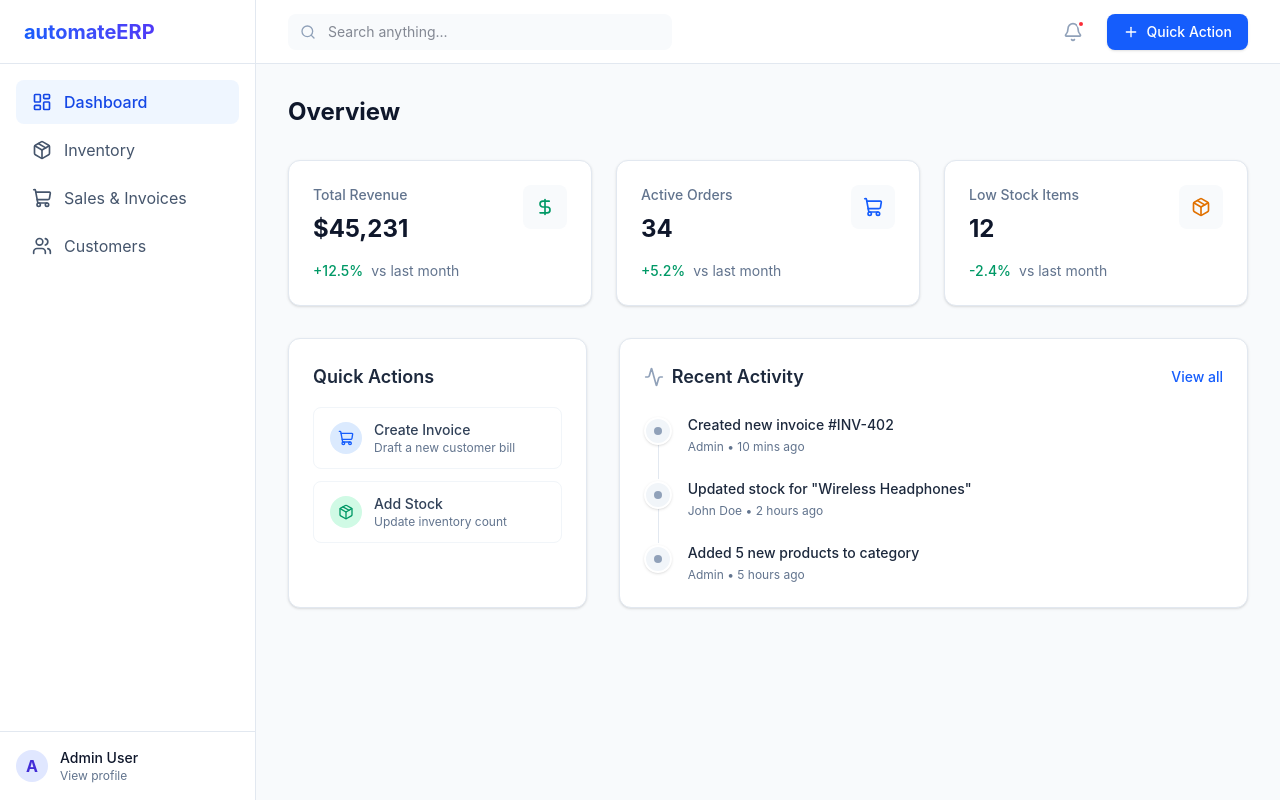
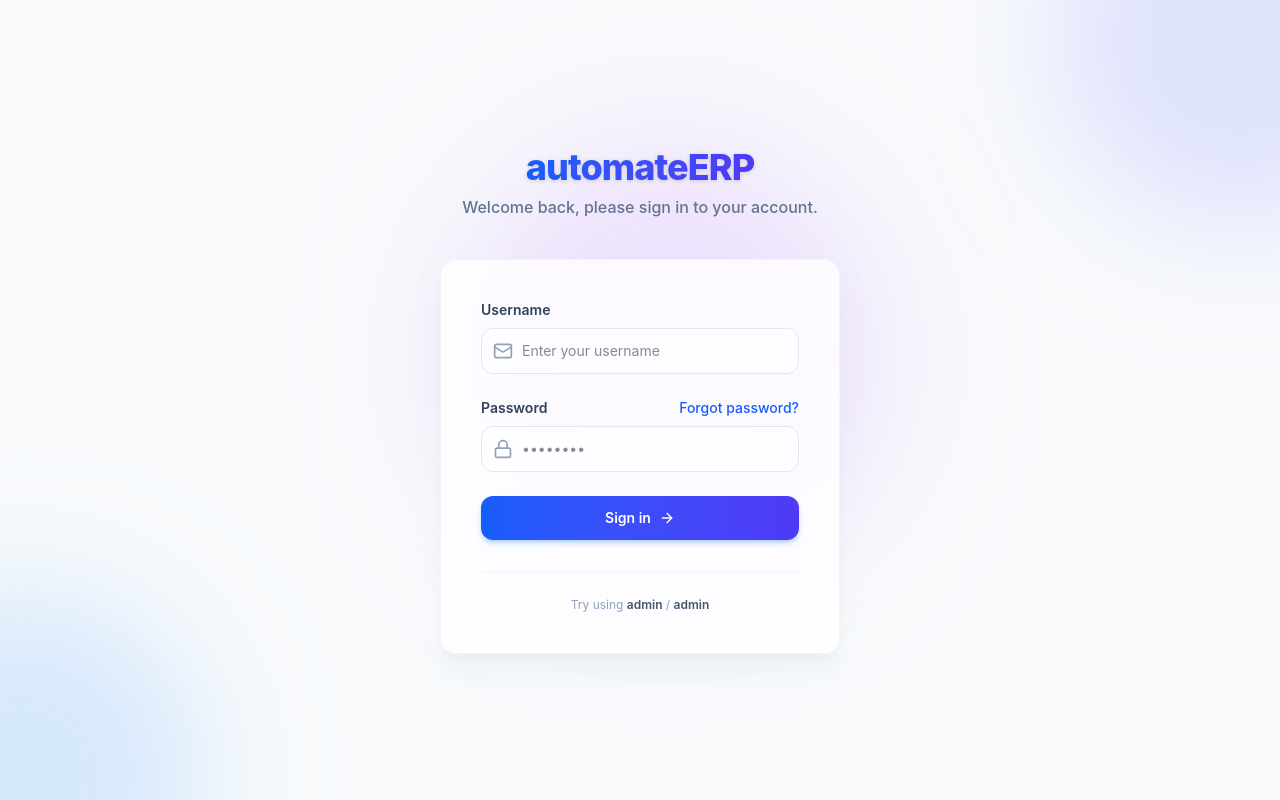
Before and after one commit to rafiimafif/automate-erp, a React app in the folder frontend/: page / in a window 1280 px wide. Built offline with nearby package versions, Linux system fonts and the light colour scheme; the HTML template or start-up script is replaced by a standard one.

Commit message:
feat: implement authentication flow with login screen and protected dashboard layout

```diff
--- a/frontend/src/App.jsx
+++ b/frontend/src/App.jsx
@@ -6,30 +6,37 @@ import {
   Users,
   Bell,
   Search,
-  Plus
+  Plus,
+  LogOut
 } from 'lucide-react';
 
 import Dashboard from './components/Dashboard';
 import Inventory from './components/Inventory';
 import Sales from './components/Sales';
 import Customers from './components/Customers';
+import Login from './components/Login';
 
 export default function App() {
+  const [isAuthenticated, setIsAuthenticated] = useState(false);
   const [activeTab, setActiveTab] = useState('dashboard');
+
+  if (!isAuthenticated) {
+    return <Login onLoginSuccess={() => setIsAuthenticated(true)} />;
+  }
 
   const renderContent = () => {
     switch (activeTab) {
-      case 'dashboard':
-        return <Dashboard />;
-      case 'inventory':
-        return <Inventory />;
-      case 'sales':
-        return <Sales />;
-      case 'customers':
-        return <Customers />;
-      default:
-        return <Dashboard />;
+      case 'dashboard': return <Dashboard />;
+      case 'inventory': return <Inventory />;
+      case 'sales': return <Sales />;
+      case 'customers': return <Customers />;
+      default: return <Dashboard />;
     }
+  };
+
+  const handleLogout = () => {
+    setIsAuthenticated(false);
+    setActiveTab('dashboard'); // reset tab on logout
   };
 
   return (
@@ -37,7 +44,7 @@ export default function App() {
       {/* Sidebar Navigation */}
       <aside className="w-64 bg-white border-r border-slate-200 flex flex-col">
         <div className="h-16 flex items-center px-6 border-b border-slate-200">
-          <span className="text-xl font-bold bg-clip-text text-transparent bg-gradient-to-r from-blue-600 to-indigo-600">
+          <span className="text-xl font-bold bg-clip-text text-transparent bg-gradient-to-r from-blue-600 to-indigo-600 drop-shadow-sm">
             automateERP
           </span>
         </div>
@@ -66,14 +73,23 @@ export default function App() {
 
         {/* User Profile Hook */}
         <div className="p-4 border-t border-slate-200">
-          <div className="flex items-center space-x-3">
-            <div className="w-8 h-8 rounded-full bg-indigo-100 flex items-center justify-center text-indigo-700 font-bold">
-              A
+          <div className="flex items-center justify-between group">
+            <div className="flex items-center space-x-3">
+              <div className="w-8 h-8 rounded-full bg-indigo-100 flex items-center justify-center text-indigo-700 font-bold shadow-sm">
+                A
+              </div>
+              <div>
+                <p className="text-sm font-medium">Admin User</p>
+                <p className="text-xs text-slate-500">Administrator</p>
+              </div>
             </div>
-            <div>
-              <p className="text-sm font-medium">Admin User</p>
-              <p className="text-xs text-slate-500">View profile</p>
-            </div>
+            <button
+              onClick={handleLogout}
+              className="p-2 text-slate-400 hover:text-red-600 hover:bg-red-50 rounded-lg transition-colors"
+              title="Sign Out"
+            >
+              <LogOut className="w-4 h-4" />
+            </button>
           </div>
         </div>
       </aside>
@@ -81,22 +97,22 @@ export default function App() {
       {/* Main Content */}
       <main className="flex-1 flex flex-col overflow-hidden">
         {/* Topbar */}
-        <header className="h-16 bg-white border-b border-slate-200 flex items-center justify-between px-8">
+        <header className="h-16 bg-white border-b border-slate-200 flex items-center justify-between px-8 z-10">
           <div className="relative w-96">
             <Search className="w-4 h-4 absolute left-3 top-1/2 -translate-y-1/2 text-slate-400" />
             <input
               type="text"
               placeholder="Search anything..."
-              className="w-full pl-10 pr-4 py-2 bg-slate-50 border-none rounded-lg focus:ring-2 focus:ring-blue-100 outline-none text-sm"
+              className="w-full pl-10 pr-4 py-2 bg-slate-50 border border-slate-100 rounded-lg focus:ring-2 focus:ring-blue-100 focus:border-blue-300 outline-none text-sm transition-all shadow-sm inset-shadow-sm"
             />
           </div>
 
           <div className="flex items-center space-x-4">
-            <button className="relative p-2 text-slate-400 hover:text-slate-600 transition-colors">
+            <button className="relative p-2 text-slate-400 hover:text-slate-600 hover:bg-slate-50 rounded-xl transition-colors">
               <Bell className="w-5 h-5" />
               <span className="absolute top-1.5 right-1.5 w-2 h-2 bg-red-500 rounded-full border-2 border-white"></span>
             </button>
-            <button className="bg-blue-600 hover:bg-blue-700 text-white px-4 py-2 rounded-lg text-sm font-medium flex items-center transition-colors shadow-sm">
+            <button className="bg-blue-600 hover:bg-blue-700 text-white px-4 py-2 rounded-lg text-sm font-medium flex items-center transition-colors shadow-md hover:shadow-lg shadow-blue-500/20 active:scale-[0.98]">
               <Plus className="w-4 h-4 mr-2" />
               Quick Action
             </button>
--- /dev/null
+++ b/frontend/src/components/Login.jsx
@@ -0,0 +1,141 @@
+import React, { useState } from 'react';
+import { Lock, Mail, ArrowRight, AlertCircle } from 'lucide-react';
+
+export default function Login({ onLoginSuccess }) {
+  const [username, setUsername] = useState('');
+  const [password, setPassword] = useState('');
+  const [error, setError] = useState('');
+  const [isLoading, setIsLoading] = useState(false);
+
+  const handleLogin = (e) => {
+    e.preventDefault();
+    setError('');
+    setIsLoading(true);
+
+    // Simulate network request delay
+    setTimeout(() => {
+      if (username === 'admin' && password === 'admin') {
+        onLoginSuccess();
+      } else {
+        setError('Invalid username or password. Please try again.');
+        setIsLoading(false);
+      }
+    }, 600);
+  };
+
+  return (
+    <div className="min-h-screen relative flex items-center justify-center overflow-hidden bg-slate-50 font-sans">
+
+      {/* Background abstract decoration */}
+      <div className="absolute top-0 left-0 w-full h-full overflow-hidden z-0">
+        <div className="absolute -top-40 -right-40 w-96 h-96 bg-indigo-400 rounded-full mix-blend-multiply filter blur-3xl opacity-20 animate-blob"></div>
+        <div className="absolute -bottom-40 -left-40 w-96 h-96 bg-blue-400 rounded-full mix-blend-multiply filter blur-3xl opacity-20 animate-blob animation-delay-2000"></div>
+        <div className="absolute top-1/2 left-1/2 -ml-48 -mt-48 w-96 h-96 bg-purple-400 rounded-full mix-blend-multiply filter blur-3xl opacity-20 animate-blob animation-delay-4000"></div>
+      </div>
+
+      <div className="relative z-10 w-full max-w-md px-6">
+
+        {/* Logo Text */}
+        <div className="text-center mb-10">
+          <h1 className="text-4xl font-extrabold tracking-tight bg-clip-text text-transparent bg-gradient-to-r from-blue-600 to-indigo-600 inline-block drop-shadow-sm">
+            automateERP
+          </h1>
+          <p className="text-slate-500 mt-2 font-medium">Welcome back, please sign in to your account.</p>
+        </div>
+
+        {/* Login Card */}
+        <div className="bg-white/80 backdrop-blur-xl rounded-2xl shadow-xl shadow-slate-200/50 border border-slate-100 p-8 sm:p-10">
+
+          {error && (
+            <div className="mb-6 p-4 rounded-lg bg-red-50 border border-red-100 flex items-start text-red-600 text-sm animate-pulse-once">
+              <AlertCircle className="w-5 h-5 mr-3 flex-shrink-0 mt-0.5" />
+              <span>{error}</span>
+            </div>
+          )}
+
+          <form onSubmit={handleLogin} className="space-y-6">
+
+            {/* Username Input */}
+            <div>
+              <label className="block text-sm font-semibold text-slate-700 mb-2" htmlFor="username">
+                Username
+              </label>
+              <div className="relative">
+                <div className="absolute inset-y-0 left-0 pl-3 flex items-center pointer-events-none">
+                  <Mail className="h-5 w-5 text-slate-400" />
+                </div>
+                <input
+                  id="username"
+                  type="text"
+                  placeholder="Enter your username"
+                  className="block w-full pl-10 pr-3 py-3 border border-slate-200 rounded-xl text-slate-900 bg-white/50 focus:outline-none focus:ring-2 focus:ring-blue-500 focus:border-transparent transition-all sm:text-sm"
+                  value={username}
+                  onChange={(e) => setUsername(e.target.value)}
+                  disabled={isLoading}
+                  required
+                />
+              </div>
+            </div>
+
+            {/* Password Input */}
+            <div>
+              <div className="flex items-center justify-between mb-2">
+                <label className="block text-sm font-semibold text-slate-700" htmlFor="password">
+                  Password
+                </label>
+                <a href="#" className="text-sm font-medium text-blue-600 hover:text-blue-500 transition-colors">
+                  Forgot password?
+                </a>
+              </div>
+              <div className="relative">
+                <div className="absolute inset-y-0 left-0 pl-3 flex items-center pointer-events-none">
+                  <Lock className="h-5 w-5 text-slate-400" />
+                </div>
+                <input
+                  id="password"
+                  type="password"
+                  placeholder="••••••••"
+                  className="block w-full pl-10 pr-3 py-3 border border-slate-200 rounded-xl text-slate-900 bg-white/50 focus:outline-none focus:ring-2 focus:ring-blue-500 focus:border-transparent transition-all sm:text-sm"
+                  value={password}
+                  onChange={(e) => setPassword(e.target.value)}
+                  disabled={isLoading}
+                  required
+                />
+              </div>
+            </div>
+
+            {/* Submit Button */}
+            <button
+              type="submit"
+              disabled={isLoading}
+              className={`w-full flex items-center justify-center py-3 px-4 rounded-xl text-sm font-semibold text-white transition-all transform active:scale-[0.99] ${
+                isLoading
+                  ? 'bg-blue-400 cursor-not-allowed'
+                  : 'bg-gradient-to-r from-blue-600 to-indigo-600 hover:from-blue-700 hover:to-indigo-700 shadow-md hover:shadow-lg shadow-blue-500/30'
+              }`}
+            >
+              {isLoading ? (
+                <div className="w-5 h-5 border-2 border-white/30 border-t-white rounded-full animate-spin"></div>
+              ) : (
+                <>
+                  Sign in
+                  <ArrowRight className="ml-2 w-4 h-4" />
+                </>
+              )}
+            </button>
+
+          </form>
+
+          {/* Demo Hint */}
+          <div className="mt-8 text-center border-t border-slate-100 pt-6">
+            <p className="text-xs text-slate-400">
+              Try using <span className="font-semibold text-slate-600">admin</span> / <span className="font-semibold text-slate-600">admin</span>
+            </p>
+          </div>
+
+        </div>
+      </div>
+
+    </div>
+  );
+}
--- a/frontend/src/index.css
+++ b/frontend/src/index.css
@@ -1,7 +1,33 @@
 @import "tailwindcss";
+
+@theme {
+  --animate-blob: blob 7s infinite;
+  --animate-pulse-once: pulseOnce 0.5s ease-in-out forwards;
+
+  @keyframes blob {
+    0% { transform: translate(0px, 0px) scale(1); }
+    33% { transform: translate(30px, -50px) scale(1.1); }
+    66% { transform: translate(-20px, 20px) scale(0.9); }
+    100% { transform: translate(0px, 0px) scale(1); }
+  }
+
+  @keyframes pulseOnce {
+    0% { transform: scale(0.95); opacity: 0; }
+    50% { transform: scale(1.02); }
+    100% { transform: scale(1); opacity: 1; }
+  }
+}
 
 @layer base {
   body {
     @apply bg-slate-50 text-slate-900 font-sans antialiased;
   }
 }
+
+.animation-delay-2000 {
+  animation-delay: 2s;
+}
+
+.animation-delay-4000 {
+  animation-delay: 4s;
+}
```
